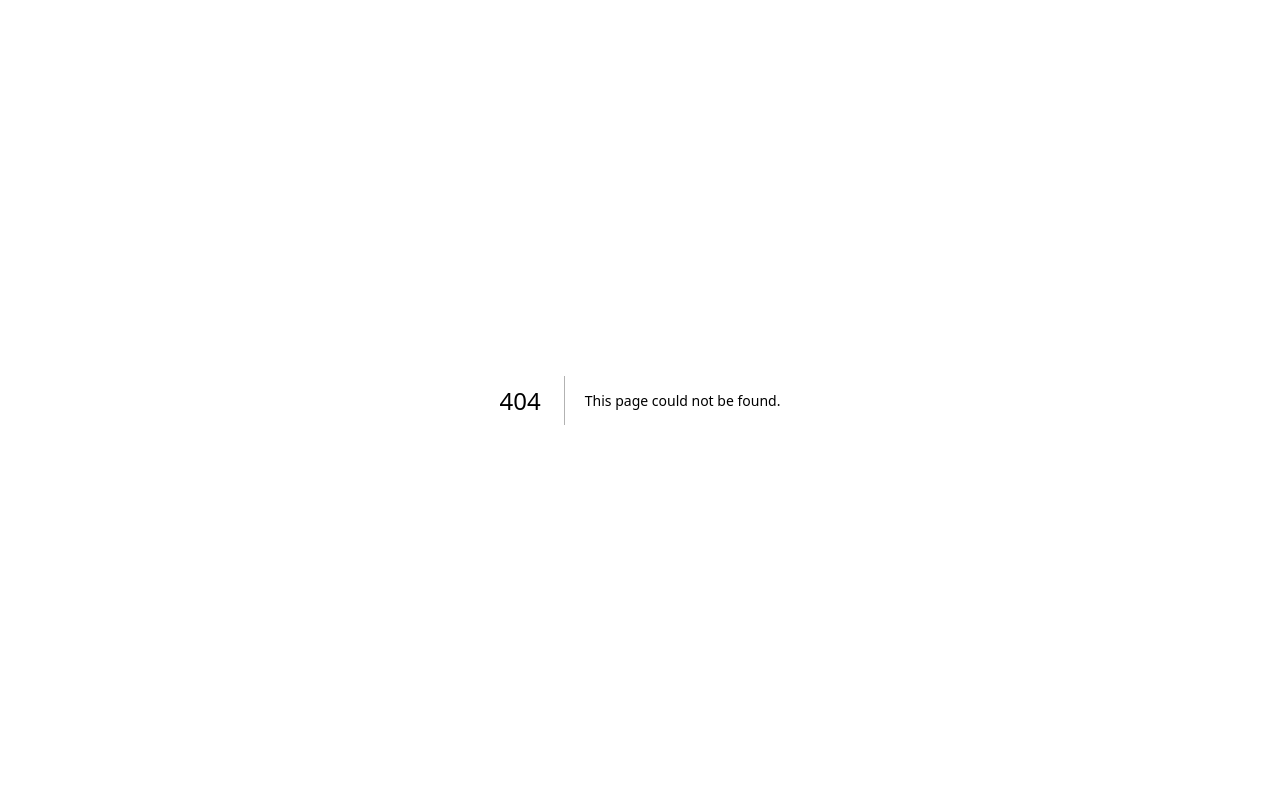
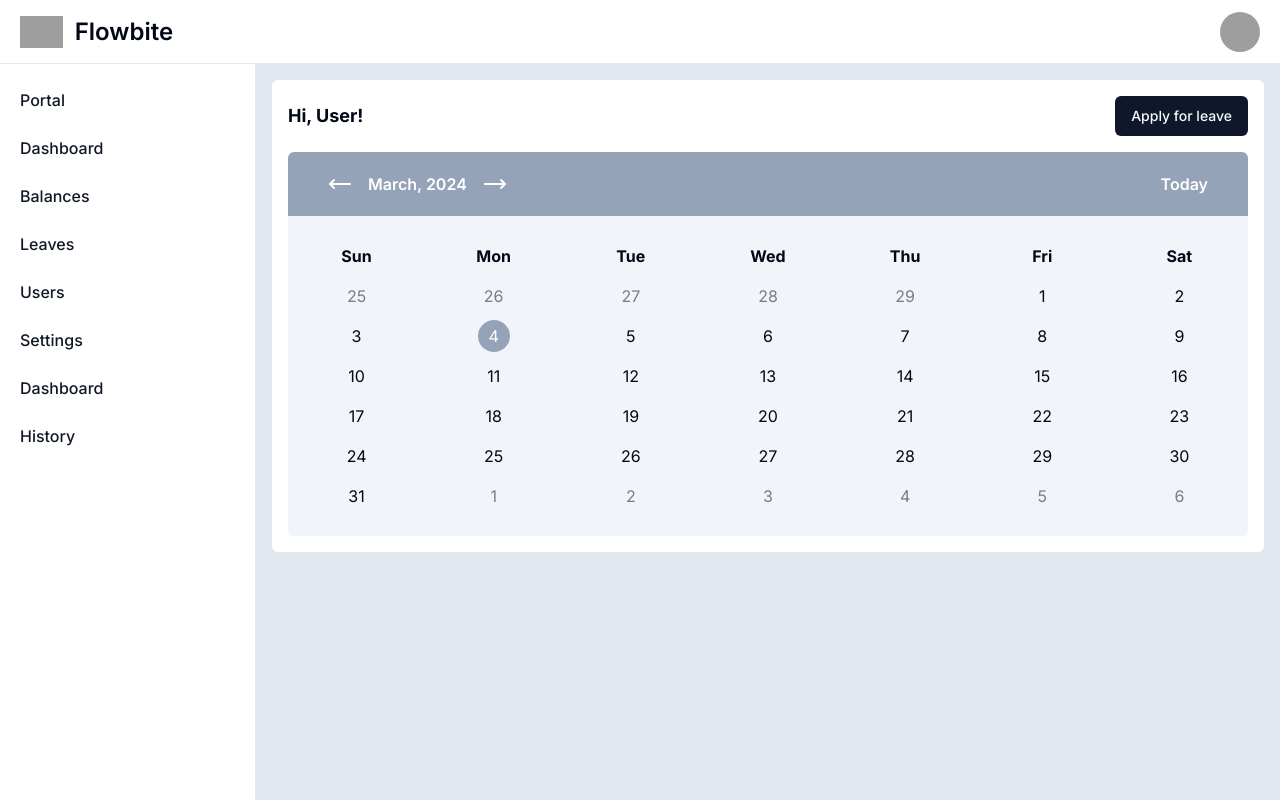
Before and after one commit to damarbm30/tutorial-fullstack, a Next.js app in the folder frontend/: page /portal in a window 1280 px wide. Before the commit this address had no page. Built offline with nearby package versions, Linux system fonts and the light colour scheme; grey boxes are pictures that could not be loaded.

Commit message:
feat: add portal

```diff
--- /dev/null
+++ b/frontend/src/app/(main)/portal/page.tsx
@@ -0,0 +1,22 @@
+"use client";
+
+import PortalModal from "@/components/portal/portal-modal";
+import Container from "@/components/layout/container";
+import { Button } from "@/components/ui/button";
+import React, { useState } from "react";
+import PortalCalendar from "@/components/portal/portal-calendar";
+
+export default function Portal() {
+  const [open, setOpen] = useState<boolean>(false);
+
+  return (
+    <Container>
+      <div className="flex items-center justify-between">
+        <h1 className="text-lg font-bold">Hi, User!</h1>
+        <Button onClick={() => setOpen(true)}>Apply for leave</Button>
+      </div>
+      <PortalCalendar />
+      <PortalModal open={open} onOpenChange={setOpen} />
+    </Container>
+  );
+}
```
